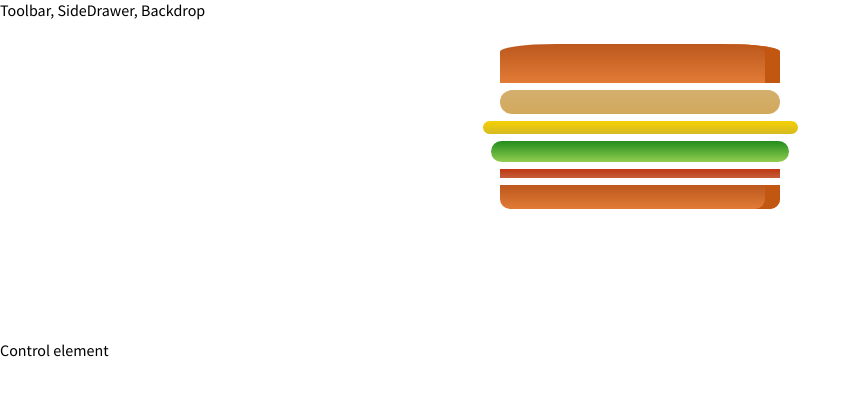
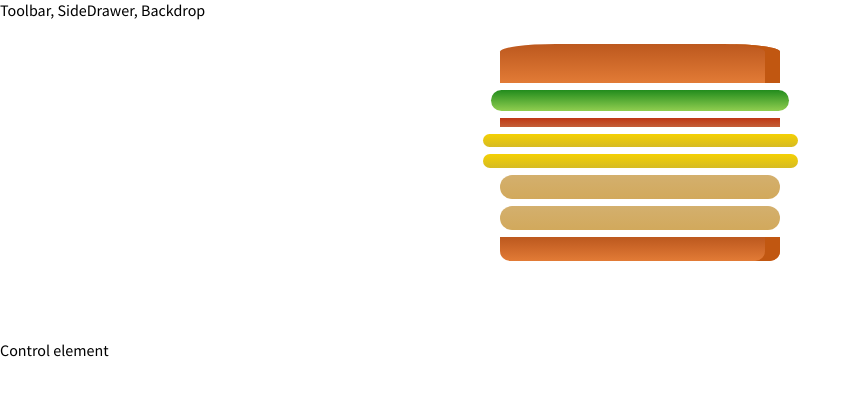
Before and after one commit to Hannah6898/react-builder-project, a React app: page / in a window 1280 px wide. Shown: the top 396 px of the page, without its empty margins (0-861 px from the left). Built offline with nearby package versions, Linux system fonts and the light colour scheme.

Commit message:
Outputted Sandwich ingredients dynamically

```diff
--- a/src/components/Sandwich/Sandwich.js
+++ b/src/components/Sandwich/Sandwich.js
@@ -3,14 +3,35 @@ import classes from "./Sandwich.module.css";
 import SandwichIngredients from "./SandwichIngredients/SandwichIngredients";
 
 const Sandwich = (props) => {
+  console.log(props.ingredients);
+  debugger;
+  const transformedIngredients = Object.keys(props.ingredients).map(
+    /*Object (a default JS object) is used. Object has a method called keys
+    which extracts the keys (e.g. salad) from a given object and turns into an Array.
+    Now we have an array of keys we can map through them*/
+    (ingKey) => {
+      return (
+        [...Array(props.ingredients[ingKey])]
+
+          /* We now want to transform this string array into an array with as many elements
+      stated on the value in the builder component
+      We spread a new array we have to construct using the default JS method
+      the length of this new array should be the amount of the given ingredient which is why props.ingredient is passed
+       */
+          .map((_, i) => {
+            //_ used to represent a blank, i = index
+            return <SandwichIngredients key={ingKey + i} type={ingKey} />;
+            /*returning an array of JSX elements (SandwichIngredients) which has a key (ingKey= salad/cheese... i=1,2,3....)
+            the type = salad, cheese....*/
+          })
+      );
+    }
+  );
   return (
     <div className={classes.Sandwich}>
-      <SandwichIngredients type="BreadTop" />
-      <SandwichIngredients type="Chicken" />
-      <SandwichIngredients type="Cheese" />
-      <SandwichIngredients type="Salad" />
-      <SandwichIngredients type="Bacon" />
-      <SandwichIngredients type="BreadBottom" />
+      <SandwichIngredients type="breadTop" />
+      {transformedIngredients}
+      <SandwichIngredients type="breadBottom" />
     </div>
   );
 };
--- a/src/components/Sandwich/SandwichIngredients/SandwichIngredients.js
+++ b/src/components/Sandwich/SandwichIngredients/SandwichIngredients.js
@@ -9,22 +9,22 @@ const SandwichIngredients = (props) => {
     /*if there is a match between props.type and any of the cases below then
     the associated block of code is executed. If there is no match the default
     code block is executed*/
-    case "BreadBottom":
+    case "breadBottom":
       scoop = <div className={classes.BreadBottom}></div>;
       break;
-    case "BreadTop":
+    case "breadTop":
       scoop = <div className={classes.BreadTop}></div>;
       break;
-    case "Chicken":
+    case "chicken":
       scoop = <div className={classes.Chicken}></div>;
       break;
-    case "Cheese":
+    case "cheese":
       scoop = <div className={classes.Cheese}></div>;
       break;
-    case "Salad":
+    case "salad":
       scoop = <div className={classes.Salad}></div>;
       break;
-    case "Bacon":
+    case "bacon":
       scoop = <div className={classes.Bacon}></div>;
       break;
     default:
--- a/src/containers/SandwichBuilder/SandwichBuilder.js
+++ b/src/containers/SandwichBuilder/SandwichBuilder.js
@@ -3,10 +3,18 @@ import Aux from "../../hoc/Aux";
 import Sandwich from "../../components/Sandwich/Sandwich";
 
 class SandwichBuilder extends Component {
+  state = {
+    ingredients: {
+      salad: 1,
+      bacon: 1,
+      cheese: 2,
+      chicken: 2,
+    },
+  };
   render() {
     return (
       <Aux>
-        <Sandwich />
+        <Sandwich ingredients={this.state.ingredients} />
         <div>Control element</div>
       </Aux>
     );
```
Also changed, not shown: 1 other file (tests, documents, lock files or other folders).
